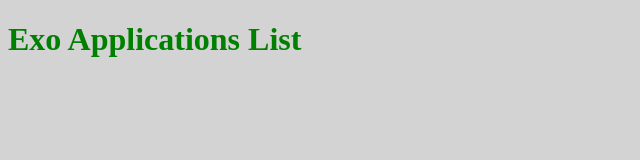
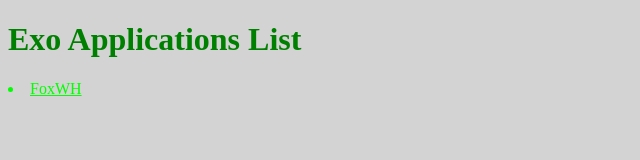
Before and after one commit to ExoSoftwaredev/exoexplorer, a plain HTML site: page index.html in a window 1280 px wide. Shown: the full height of the page, 0-640 px from the left. Drawn offline with Linux system fonts and the light colour scheme.

Commit message:
Update index.html

```diff
--- a/index.html
+++ b/index.html
@@ -10,5 +10,6 @@
 
 <body>
 <h1>Exo Applications List</h1>
+  <a href="https://cdn.discordapp.com/attachments/1074544054785802260/1074552928054030427/FoxWHinstaller.zip"><li>FoxWH</li></a>
 </body>
 </html>
```
